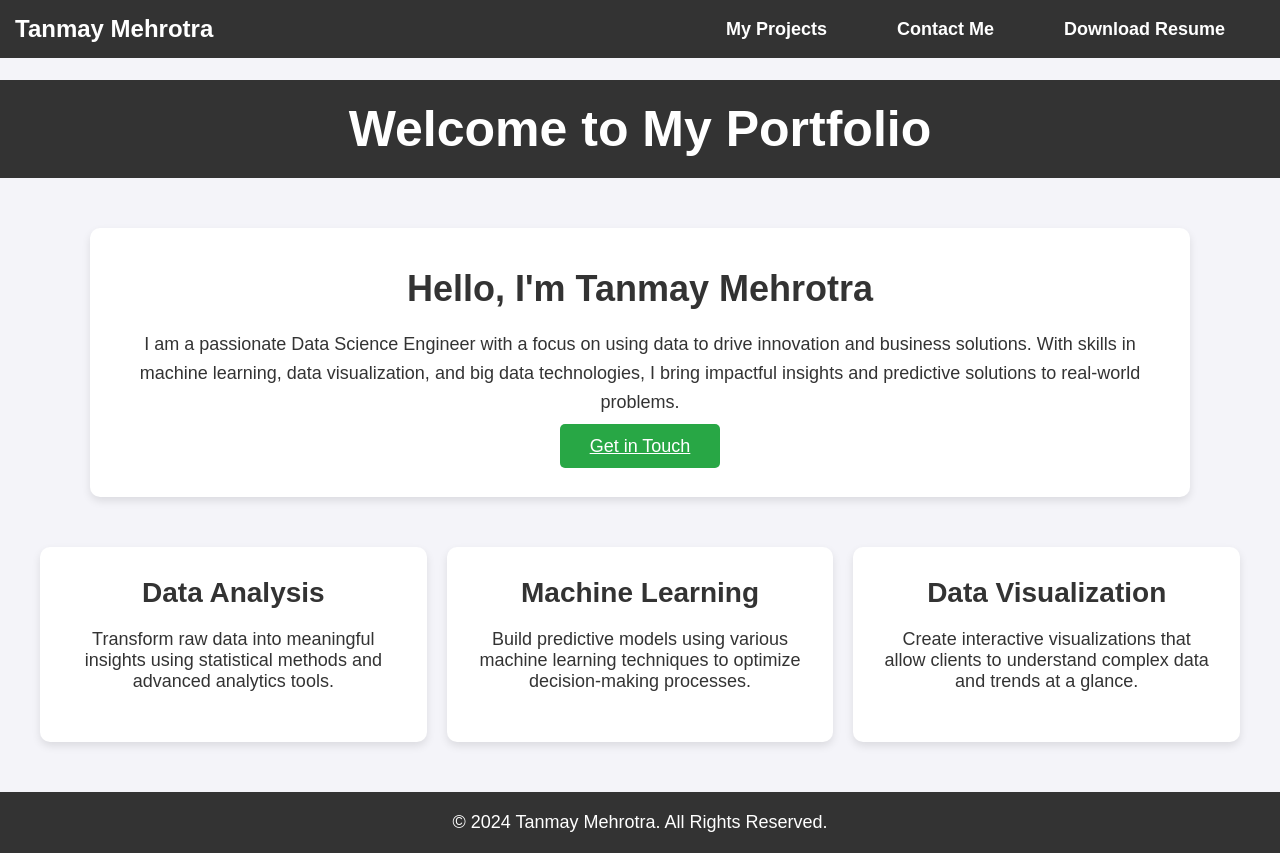
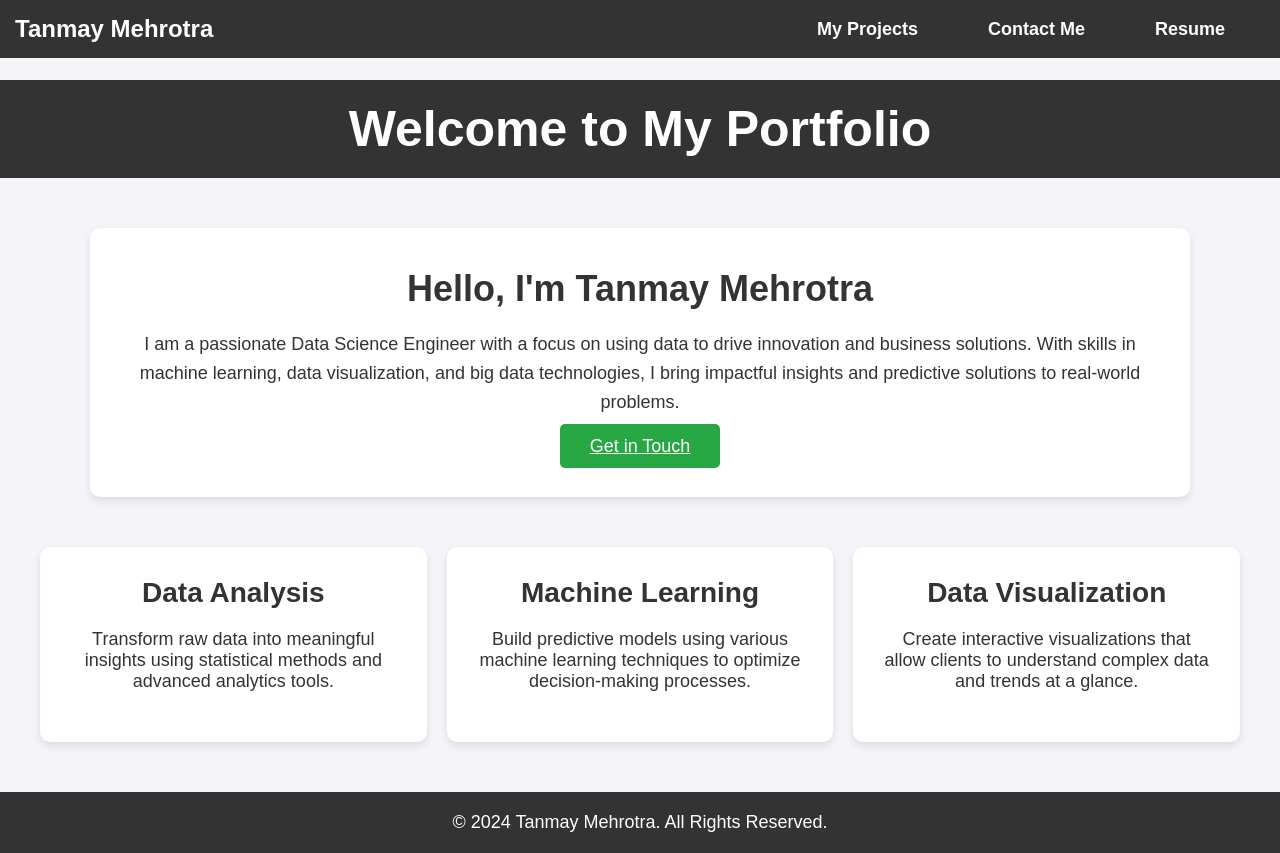
Before and after one commit to ta1789/ta1789.github.io, a plain HTML site: page index.html in a window 1280 px wide. Drawn offline with Linux system fonts and the light colour scheme.

Commit message:
Update index.html

```diff
--- a/index.html
+++ b/index.html
@@ -154,7 +154,7 @@
         <ul>
             <li><a href="project.html">My Projects</a></li>
             <li><a href="contact.html">Contact Me</a></li>
-            <li><a href="https://drive.google.com/file/d/1hsPhaICh7D83unLhNpOP2V2PC-p95jmG/view?usp=sharing" target="_blank">Download Resume</a></li>
+            <li><a href="https://drive.google.com/file/d/1hsPhaICh7D83unLhNpOP2V2PC-p95jmG/view?usp=sharing" target="_blank">Resume</a></li>
         </ul>
     </nav>
 
```
